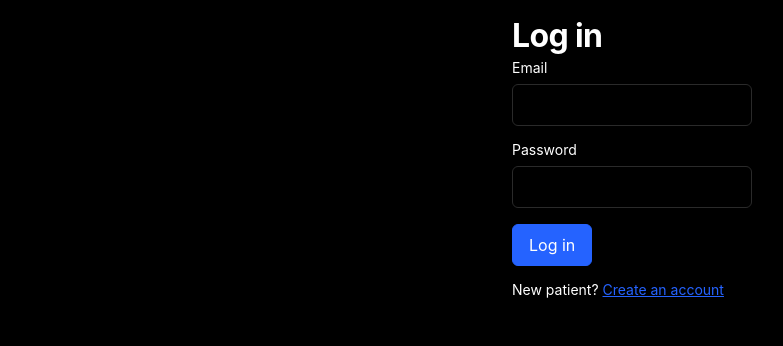
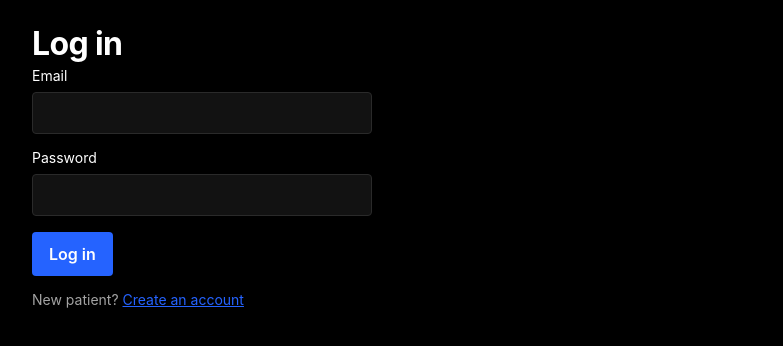
Before and after one commit to krishmittal2305/unthinkable-health-assignment, a React app in the folder frontend/: page /login in a window 1280 px wide. Shown: the top 346 px of the page, without its empty margins (8-791 px from the left). Built offline with nearby package versions, Linux system fonts and the light colour scheme; no server answers; the HTML template or start-up script is replaced by a standard one.

Commit message:
Restyle global chrome to the Swiss-minimal theme

```diff
--- a/frontend/src/App.css
+++ b/frontend/src/App.css
@@ -1,7 +1,7 @@
 .page {
-  max-width: 900px;
-  margin: 0 auto;
-  padding: 24px 20px;
+  max-width: 1100px;
+  margin: 0;
+  padding: 32px 40px;
   text-align: left;
 }
 
@@ -13,7 +13,9 @@
   display: flex;
   align-items: center;
   justify-content: space-between;
-  margin-bottom: 24px;
+  margin-bottom: 28px;
+  padding-bottom: 16px;
+  border-bottom: 1px solid var(--border);
 }
 
 .page-header > div {
@@ -22,9 +24,33 @@
   gap: 12px;
 }
 
+.page-header nav {
+  display: flex;
+  gap: 24px;
+}
+
+.page-header nav a {
+  color: var(--text-muted);
+  font-size: 14px;
+  font-weight: 600;
+  text-decoration: none;
+  padding-bottom: 4px;
+  border-bottom: 2px solid transparent;
+}
+
+.page-header nav a:hover {
+  color: var(--text);
+}
+
+.page-header nav a.nav-active {
+  color: var(--text);
+  border-bottom-color: var(--accent-blue);
+}
+
 .card {
+  background: var(--surface);
   border: 1px solid var(--border);
-  border-radius: 8px;
+  border-radius: var(--radius);
   padding: 20px;
   margin-bottom: 24px;
   text-align: left;
@@ -45,13 +71,15 @@
 }
 
 .form input,
-.form textarea {
+.form textarea,
+.form select,
+select {
   font: inherit;
   padding: 8px 10px;
   border: 1px solid var(--border);
-  border-radius: 6px;
-  background: var(--bg);
-  color: var(--text-h);
+  border-radius: var(--radius);
+  background: var(--surface);
+  color: var(--text);
 }
 
 .form textarea {
@@ -65,37 +93,46 @@
 }
 
 .form-error {
-  color: #d64545;
-  font-size: 14px;
+  display: inline-block;
+  background: var(--accent-red);
+  color: var(--on-red);
+  padding: 6px 12px;
+  border-radius: var(--radius);
+  font-size: 13px;
+  font-weight: 600;
   margin: 0;
 }
 
 button {
   font: inherit;
-  padding: 8px 16px;
-  border-radius: 6px;
-  border: 1px solid var(--accent);
-  background: var(--accent);
-  color: white;
+  font-weight: 600;
+  padding: 9px 16px;
+  border-radius: var(--radius);
+  border: 1px solid transparent;
+  background: var(--accent-blue);
+  color: var(--on-blue);
   cursor: pointer;
 }
 
 button:disabled {
-  opacity: 0.6;
+  opacity: 0.5;
   cursor: not-allowed;
 }
 
 .button-secondary {
   background: transparent;
-  color: var(--text-h);
+  color: var(--text);
   border-color: var(--border);
 }
 
+.button-secondary:hover:not(:disabled) {
+  border-color: var(--text-muted);
+}
+
 .button-danger {
-  background: transparent;
-  color: #d64545;
-  border-color: #d64545;
-  padding: 4px 10px;
+  background: var(--accent-red);
+  color: var(--on-red);
+  padding: 7px 14px;
   font-size: 13px;
 }
 
@@ -105,7 +142,16 @@ button:disabled {
   text-align: left;
 }
 
-.table th,
+.table th {
+  padding: 8px 10px;
+  border-bottom: 1px solid var(--border);
+  font-size: 11px;
+  font-weight: 700;
+  text-transform: uppercase;
+  letter-spacing: 0.04em;
+  color: var(--text-muted);
+}
+
 .table td {
   padding: 8px 10px;
   border-bottom: 1px solid var(--border);
@@ -113,6 +159,6 @@ button:disabled {
 }
 
 .muted {
-  color: var(--text);
+  color: var(--text-muted);
   font-size: 14px;
 }
--- a/frontend/src/components/AdminLayout.jsx
+++ b/frontend/src/components/AdminLayout.jsx
@@ -1,5 +1,8 @@
 import { NavLink, Outlet } from "react-router-dom";
 import { useAuth } from "../context/AuthContext";
+import { Button } from "./ui";
+
+const navClass = ({ isActive }) => (isActive ? "nav-active" : undefined);
 
 export default function AdminLayout() {
   const { user, logout } = useAuth();
@@ -7,15 +10,19 @@ export default function AdminLayout() {
   return (
     <div className="page">
       <header className="page-header">
-        <nav style={{ display: "flex", gap: "16px" }}>
-          <NavLink to="/admin/doctors">Doctors</NavLink>
-          <NavLink to="/admin/appointments">All appointments</NavLink>
+        <nav>
+          <NavLink to="/admin/doctors" className={navClass}>
+            Doctors
+          </NavLink>
+          <NavLink to="/admin/appointments" className={navClass}>
+            All appointments
+          </NavLink>
         </nav>
         <div>
           <span className="muted">{user?.email}</span>
-          <button onClick={logout} className="button-secondary">
+          <Button variant="outline" onClick={logout}>
             Log out
-          </button>
+          </Button>
         </div>
       </header>
       <Outlet />
--- a/frontend/src/components/DoctorLayout.jsx
+++ b/frontend/src/components/DoctorLayout.jsx
@@ -1,5 +1,8 @@
 import { NavLink, Outlet } from "react-router-dom";
 import { useAuth } from "../context/AuthContext";
+import { Button } from "./ui";
+
+const navClass = ({ isActive }) => (isActive ? "nav-active" : undefined);
 
 export default function DoctorLayout() {
   const { user, logout } = useAuth();
@@ -7,16 +10,16 @@ export default function DoctorLayout() {
   return (
     <div className="page">
       <header className="page-header">
-        <nav style={{ display: "flex", gap: "16px" }}>
-          <NavLink to="/doctor" end>
+        <nav>
+          <NavLink to="/doctor" end className={navClass}>
             Schedule
           </NavLink>
         </nav>
         <div>
           <span className="muted">{user?.email}</span>
-          <button onClick={logout} className="button-secondary">
+          <Button variant="outline" onClick={logout}>
             Log out
-          </button>
+          </Button>
         </div>
       </header>
       <Outlet />
--- a/frontend/src/components/PatientLayout.jsx
+++ b/frontend/src/components/PatientLayout.jsx
@@ -1,5 +1,8 @@
 import { NavLink, Outlet } from "react-router-dom";
 import { useAuth } from "../context/AuthContext";
+import { Button } from "./ui";
+
+const navClass = ({ isActive }) => (isActive ? "nav-active" : undefined);
 
 export default function PatientLayout() {
   const { user, logout } = useAuth();
@@ -7,17 +10,19 @@ export default function PatientLayout() {
   return (
     <div className="page">
       <header className="page-header">
-        <nav style={{ display: "flex", gap: "16px" }}>
-          <NavLink to="/patient" end>
+        <nav>
+          <NavLink to="/patient" end className={navClass}>
             Find a doctor
           </NavLink>
-          <NavLink to="/patient/appointments">My appointments</NavLink>
+          <NavLink to="/patient/appointments" className={navClass}>
+            My appointments
+          </NavLink>
         </nav>
         <div>
           <span className="muted">{user?.email}</span>
-          <button onClick={logout} className="button-secondary">
+          <Button variant="outline" onClick={logout}>
             Log out
-          </button>
+          </Button>
         </div>
       </header>
       <Outlet />
--- a/frontend/src/pages/LoginPage.jsx
+++ b/frontend/src/pages/LoginPage.jsx
@@ -1,6 +1,7 @@
 import { useState } from "react";
 import { Link, useNavigate } from "react-router-dom";
 import { useAuth } from "../context/AuthContext";
+import { Button, ErrorState } from "../components/ui";
 
 const ROLE_HOME = {
   ADMIN: "/admin/doctors",
@@ -42,10 +43,10 @@ export default function LoginPage() {
           Password
           <input type="password" value={password} onChange={(e) => setPassword(e.target.value)} required />
         </label>
-        {error && <p className="form-error">{error}</p>}
-        <button type="submit" disabled={submitting}>
+        {error && <ErrorState message={error} />}
+        <Button type="submit" disabled={submitting}>
           {submitting ? "Logging in..." : "Log in"}
-        </button>
+        </Button>
       </form>
       <p className="muted" style={{ marginTop: "12px" }}>
         New patient? <Link to="/register">Create an account</Link>
--- a/frontend/src/pages/RegisterPage.jsx
+++ b/frontend/src/pages/RegisterPage.jsx
@@ -1,6 +1,7 @@
 import { useState } from "react";
 import { Link, useNavigate } from "react-router-dom";
 import { useAuth } from "../context/AuthContext";
+import { Button, ErrorState } from "../components/ui";
 
 export default function RegisterPage() {
   const { register } = useAuth();
@@ -54,10 +55,10 @@ export default function RegisterPage() {
           Phone (optional)
           <input value={form.phone} onChange={(e) => setForm({ ...form, phone: e.target.value })} />
         </label>
-        {error && <p className="form-error">{error}</p>}
-        <button type="submit" disabled={submitting}>
+        {error && <ErrorState message={error} />}
+        <Button type="submit" disabled={submitting}>
           {submitting ? "Creating account..." : "Create account"}
-        </button>
+        </Button>
       </form>
       <p className="muted" style={{ marginTop: "12px" }}>
         Already have an account? <Link to="/login">Log in</Link>
```
